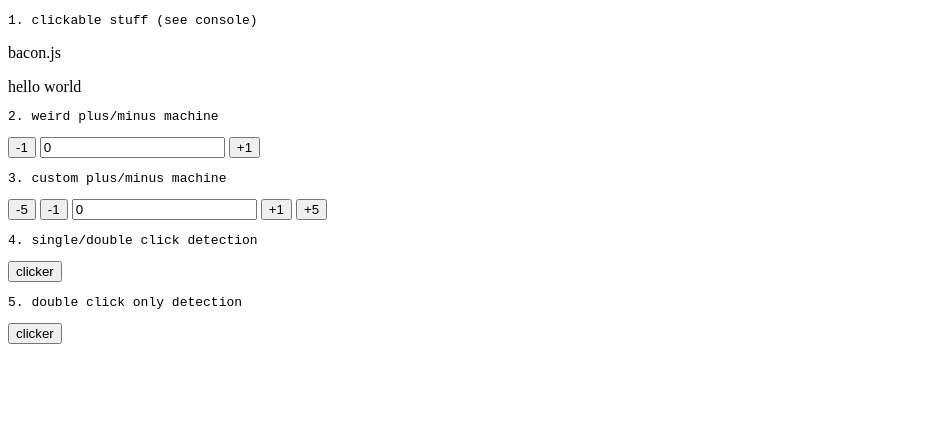
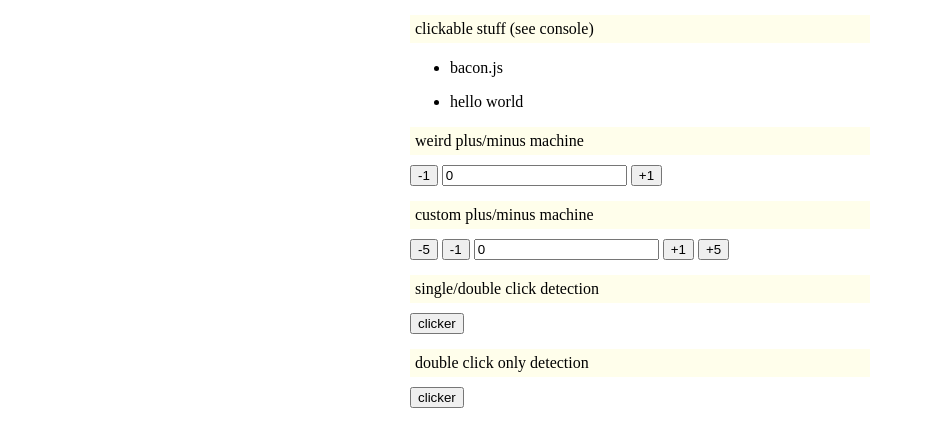
Before and after one commit to hauntedhost/bacon-tinker, a plain HTML site: page index.html in a window 1280 px wide. Shown: the whole page, without its empty margins (0-925 px from the left). Drawn offline with Linux system fonts and the light colour scheme.

Commit message:
cleanup presentation

```diff
--- a/index.html
+++ b/index.html
@@ -3,48 +3,62 @@
 <head>
   <meta charset="UTF-8">
   <title>bacon</title>
+  <link rel="stylesheet" type="text/css" href="style.css">
 </head>
 <body>
 
-<div class="content">
-  <pre>1. clickable stuff (see console)</pre>
+<section class="content">
+  <article>
+    <header>clickable stuff (see console)</header>
 
-  <p data-clicky>bacon.js</p>
-  <span data-clicky>hello world</span>
+    <ul>
+      <li><p data-clicky>bacon.js</p></li>
+      <li><span data-clicky>hello world</span></li>
+    </ul>
+  </article>
 
-  <pre>2. weird plus/minus machine</pre>
+  <article>
+    <header>weird plus/minus machine</header>
 
     <button data-minus>-1</button>
     <input name="value" type="text" value="" />
     <button data-plus>+1</button>
+  </article>
 
-  <pre>3. custom plus/minus machine</pre>
+  <article>
+    <header>custom plus/minus machine</header>
 
     <button data-adder="-5">-5</button>
     <button data-adder="-1">-1</button>
     <input name="adder" type="text" value="" />
     <button data-adder="1">+1</button>
     <button data-adder="5">+5</button>
+  </article>
 
-  <pre>4. single/double click detection</pre>
+  <article>
+    <header>single/double click detection</header>
 
     <button data-clicker>clicker</button>
     <span data-clicker></span>
+  </article>
 
-  <pre>5. double click only detection</pre>
+  <article>
+    <header>double click only detection</header>
 
     <button data-clicker2>clicker</button>
     <span data-clicker2></span>
-</div>
+  </article>
+</section>
 
+<!-- vendor -->
 <script type="text/javascript" src="js/vendor/jquery.js"></script>
 <script type="text/javascript" src="js/vendor/Bacon.js"></script>
 
+<!-- source -->
 <script type="text/javascript" src="js/src/clicky.js"></script>
 <script type="text/javascript" src="js/src/plus_minus.js"></script>
 <script type="text/javascript" src="js/src/adder.js"></script>
 <script type="text/javascript" src="js/src/single_vs_double_click.js"></script>
 <script type="text/javascript" src="js/src/double_click.js"></script>
-</script>
 </body>
 </html>
--- /dev/null
+++ b/style.css
@@ -0,0 +1,21 @@
+section.content {
+  width: 460px;
+  margin: 0 auto;
+}
+
+article {
+  margin: 15px 0;
+}
+
+header {
+ background-color: #fffeeb;
+ padding: 5px;
+ margin-bottom: 10px;
+}
+
+[data-clicky] {
+  cursor: pointer;
+}
+
+pre {
+}
```
Lines whose indentation alone changed are shown as unchanged.
